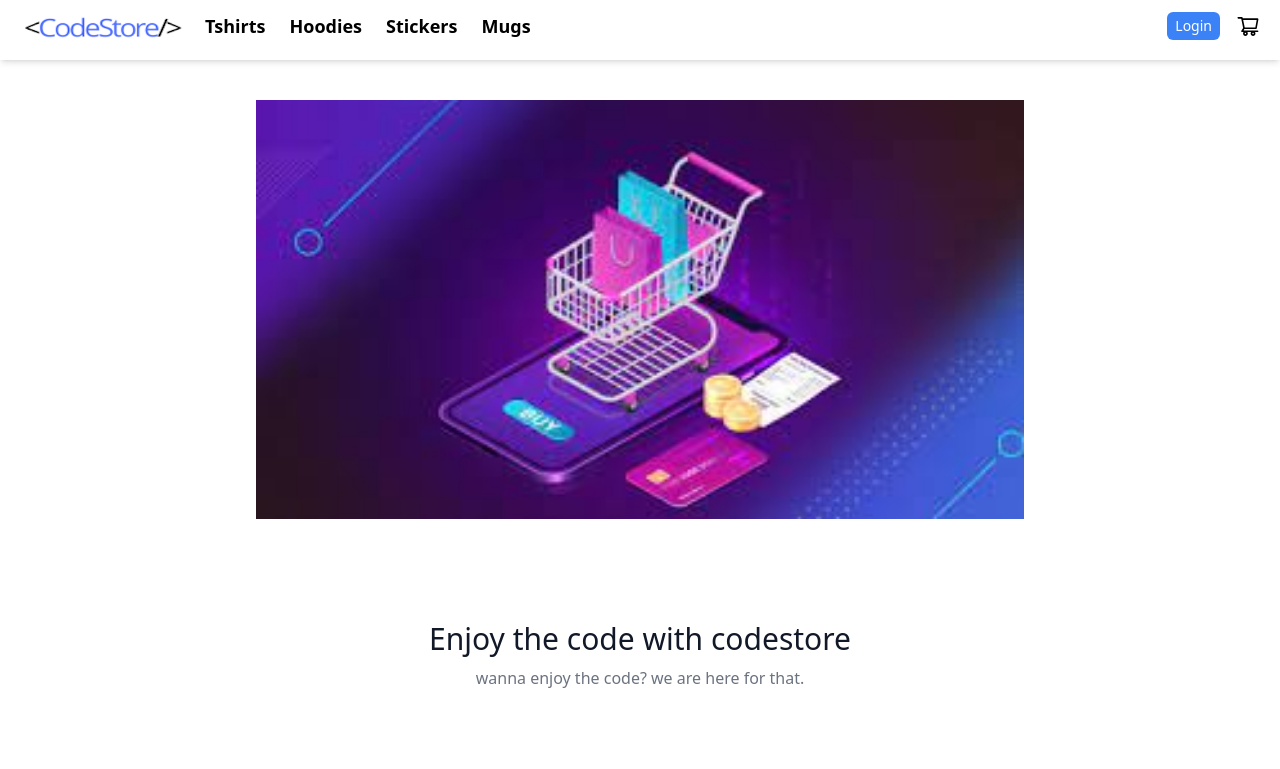
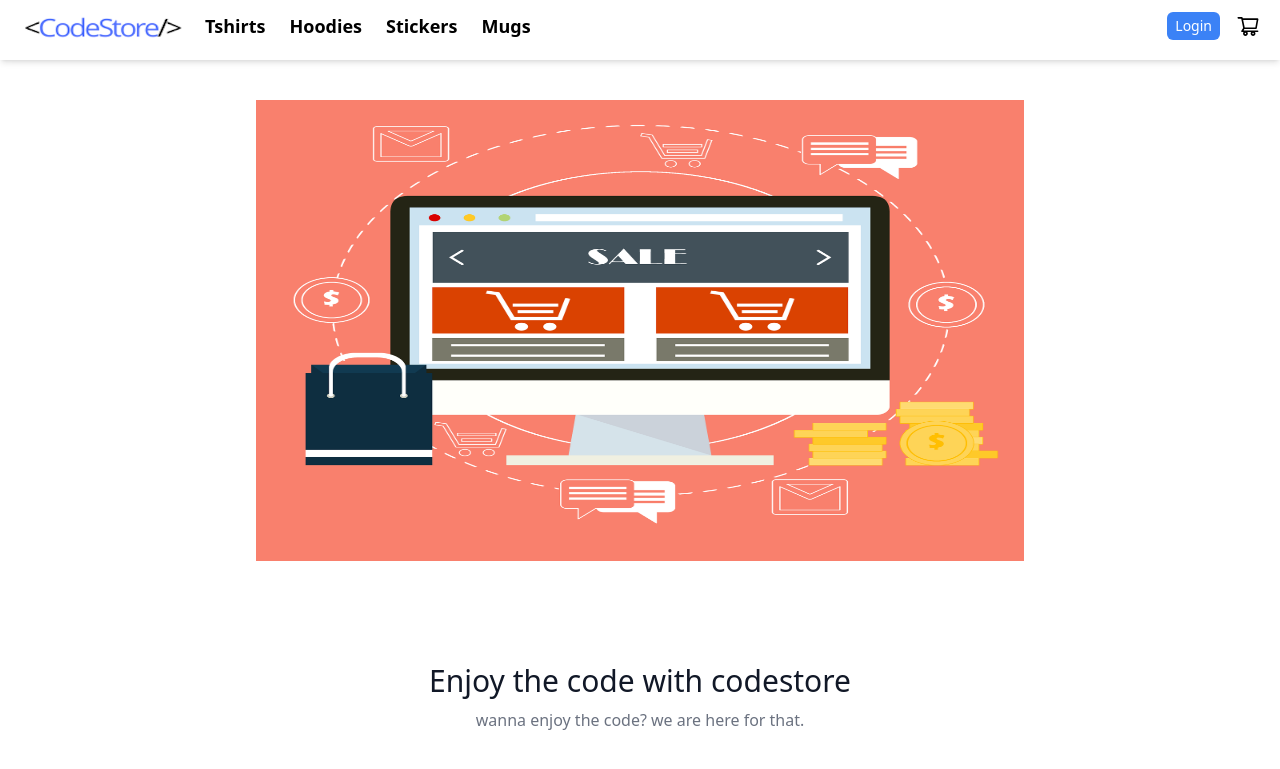
Before and after one commit to DeveshPurohit/codestore, a Next.js app: page / in a window 1280 px wide. Shown: the top 769 px of the page. Built offline with nearby package versions, Linux system fonts and the light colour scheme.

Commit message:
index img

```diff
--- a/pages/index.js
+++ b/pages/index.js
@@ -12,7 +12,7 @@ export default function Home() {
       </Head>
 
       <div className="img mx-6 md:mx-64">
-        <Image src={"/home.jpeg"} alt={"home"} height={600} width={1100} />
+        <Image src={"/homee.png"} alt={"home"} height={600} width={1000} />
       </div>
 
       <section className="text-gray-600 body-font">
```
Also changed, not shown: public/homee.png (added).
